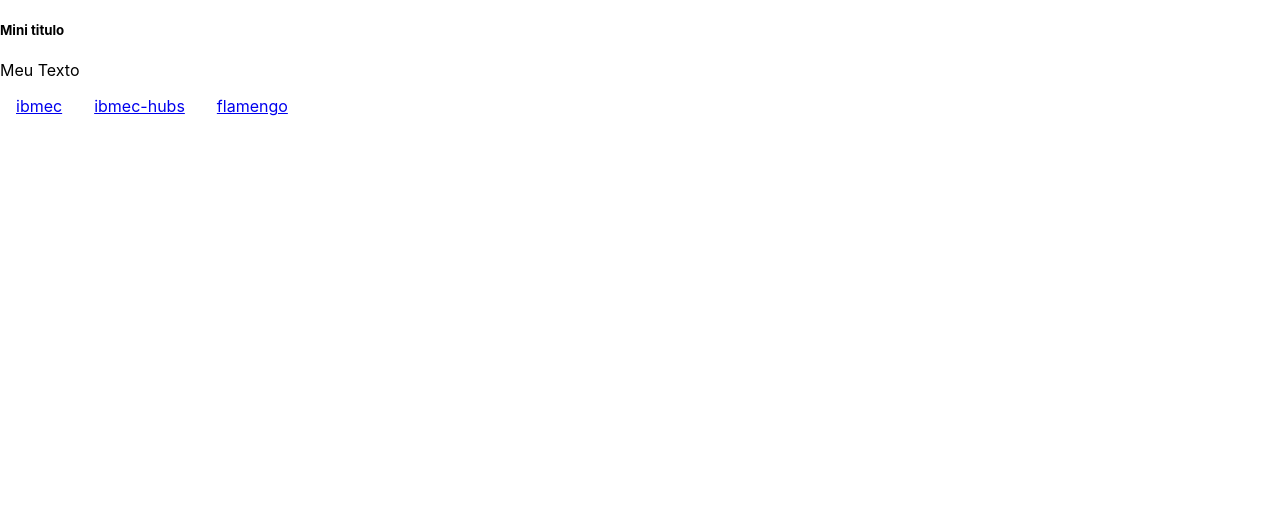
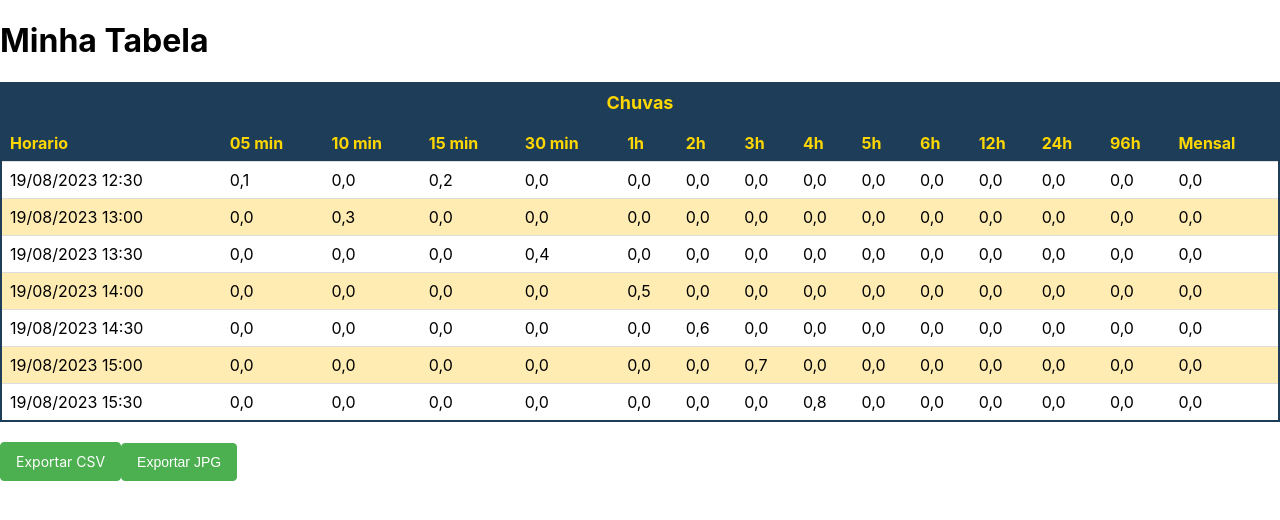
Before and after one commit to Studart7/InfoCloudApp, a React (Create React App) app: page / in a window 1280 px wide. Shown: the top 520 px of the page. Built offline with nearby package versions, Linux system fonts and the light colour scheme.

Commit message:
Add arquivos da Tabela

```diff
--- a/package.json
+++ b/package.json
@@ -6,13 +6,13 @@
     "@testing-library/jest-dom": "^5.17.0",
     "@testing-library/react": "^13.4.0",
     "@testing-library/user-event": "^13.5.0",
-    "chart.js": "^4.4.0",
-    "google-map-react": "^2.2.1",
+    "html2canvas": "^1.4.1",
     "react": "^18.2.0",
-    "react-chartjs-2": "^5.2.0",
+    "react-csv": "^2.2.2",
     "react-dom": "^18.2.0",
     "react-router-dom": "^6.16.0",
     "react-scripts": "5.0.1",
+    "react-table": "^7.8.0",
     "styled-components": "^6.1.0",
     "web-vitals": "^2.1.4"
   },
--- a/src/App.js
+++ b/src/App.js
@@ -1,23 +1,11 @@
-import logo from './logo.svg';
-import './App.css';
+import React from 'react';
+import Tabela from './components/Tabela/Tabela';
 
 function App() {
   return (
-    <div className="App">
-      <header className="App-header">
-        <img src={logo} className="App-logo" alt="logo" />
-        <p>
-          Edit <code>src/App.js</code> and save to reload.
-        </p>
-        <a
-          className="App-link"
-          href="https://reactjs.org"
-          target="_blank"
-          rel="noopener noreferrer"
-        >
-          Learn React
-        </a>
-      </header>
+    <div>
+      <h1>Minha Tabela</h1>
+      <Tabela />
     </div>
   );
 }
--- a/src/components/Cartao/Cartao.jsx
+++ /dev/null
@@ -1,10 +0,0 @@
-import { CartaoContainer, Titulo } from "./style";
-
-const Cartao = ( props ) => (
-    <CartaoContainer>
-        <Titulo>{props.titulo}</Titulo>
-        <p>{props.letra}</p>
-    </CartaoContainer>
-);
-
-export default Cartao;
--- a/src/components/Cartao/style.js
+++ /dev/null
@@ -1,20 +0,0 @@
-const { styled } = require("styled-components");
-
-
-const CartaoContainer = styled.div`
-    display: flex;
-    flex-direction: column;
-    border: 1px black solid;
-    min-width: 8em;
-
-
-    p {
-        text-align: center;
-    }
-`;
-
-const Titulo = styled.h3`
-    color: coral;
-`;
-
-export {CartaoContainer, Titulo}
--- a/src/components/LinkGenerico/LinkGenerico.jsx
+++ /dev/null
@@ -1,7 +0,0 @@
-import { MeuA } from "./style";
-
-const LinkGenerico = ( props ) => (
-    <MeuA href={props.endereco}>{props.texto}</MeuA>
-);
-
-export default LinkGenerico;
--- a/src/components/LinkGenerico/style.js
+++ /dev/null
@@ -1,7 +0,0 @@
-import { styled } from "styled-components";
-
-const MeuA = styled.a`
-    margin: 1em;
-`;
-
-export { MeuA };
--- /dev/null
+++ b/src/components/Tabela/Tabela.jsx
@@ -0,0 +1,135 @@
+import React, { useRef } from 'react';
+import { useTable } from 'react-table';
+import { CSVLink } from 'react-csv';
+import html2canvas from 'html2canvas';
+import './styles.css';
+
+const data = [
+  { id: '19/08/2023 12:30', min5: '0,1', min10: '0,0', min15: '0,2', min30: '0,0', h1: '0,0', h2: '0,0', h3: '0,0', h4: '0,0', h5: '0,0', h6: '0,0', h12: '0,0', h24: '0,0', h96: '0,0', mensal: '0,0', sla: '0,0'},
+  { id: '19/08/2023 13:00', min5: '0,0', min10: '0,3', min15: '0,0', min30: '0,0', h1: '0,0', h2: '0,0', h3: '0,0', h4: '0,0', h5: '0,0', h6: '0,0', h12: '0,0', h24: '0,0', h96: '0,0', mensal: '0,0', sla: '0,0'},
+  { id: '19/08/2023 13:30', min5: '0,0', min10: '0,0', min15: '0,0', min30: '0,4', h1: '0,0', h2: '0,0', h3: '0,0', h4: '0,0', h5: '0,0', h6: '0,0', h12: '0,0', h24: '0,0', h96: '0,0', mensal: '0,0', sla: '0,0'},
+  { id: '19/08/2023 14:00', min5: '0,0', min10: '0,0', min15: '0,0', min30: '0,0', h1: '0,5', h2: '0,0', h3: '0,0', h4: '0,0', h5: '0,0', h6: '0,0', h12: '0,0', h24: '0,0', h96: '0,0', mensal: '0,0', sla: '0,0'},
+  { id: '19/08/2023 14:30', min5: '0,0', min10: '0,0', min15: '0,0', min30: '0,0', h1: '0,0', h2: '0,6', h3: '0,0', h4: '0,0', h5: '0,0', h6: '0,0', h12: '0,0', h24: '0,0', h96: '0,0', mensal: '0,0', sla: '0,0'},
+  { id: '19/08/2023 15:00', min5: '0,0', min10: '0,0', min15: '0,0', min30: '0,0', h1: '0,0', h2: '0,0', h3: '0,7', h4: '0,0', h5: '0,0', h6: '0,0', h12: '0,0', h24: '0,0', h96: '0,0', mensal: '0,0', sla: '0,0'},
+  { id: '19/08/2023 15:30', min5: '0,0', min10: '0,0', min15: '0,0', min30: '0,0', h1: '0,0', h2: '0,0', h3: '0,0', h4: '0,8', h5: '0,0', h6: '0,0', h12: '0,0', h24: '0,0', h96: '0,0', mensal: '0,0', sla: '0,0'},
+
+];
+
+const header = { id: 'Data', min5: '5 Minutos', min10: '10 Minutos', min15: '15 Minutos', min30: '30 Minutos', h1: '1 Hora', h2: '2 Horas', h3: '3 Horas', h4: '4 Horas', h6: '6 Horas', h12: '12 Horas', h24: '24 Horas', h96: '96 Horas', mensal: 'Mensal', sla: 'SLA', chuva: 'Chuva' };
+
+const table = [header, ...data];
+
+
+
+
+const columns = [
+  { Header: 'Horario', accessor: 'id' },
+  { Header: '05 min', accessor: 'min5' },
+  { Header: '10 min', accessor: 'min10' },
+  { Header: '15 min', accessor: 'min15' },
+  { Header: '30 min', accessor: 'min30' },
+  { Header: '1h', accessor: 'h1' },
+  { Header: '2h', accessor: 'h2' },
+  { Header: '3h', accessor: 'h3' },
+  { Header: '4h', accessor: 'h4' },
+  { Header: '5h', accessor: 'h5' },
+  { Header: '6h', accessor: 'h6' },
+  { Header: '12h', accessor: 'h12' },
+  { Header: '24h', accessor: 'h24' },
+  { Header: '96h', accessor: 'h96' },
+  { Header: 'Mensal', accessor: 'mensal' }
+  ];
+
+
+const Tabela = () => {
+  const { getTableProps, getTableBodyProps, headerGroups, rows, prepareRow } = useTable({
+    columns,
+    data,
+  });
+
+  const csvData = table.map(row => ({
+    Horario: row.id,
+    '05 min': row.min5,
+    '10 min': row.min10,
+    '15 min': row.min15,
+    '30 min': row.min30,
+    '1h': row.h1,
+    '2h': row.h2,
+    '3h': row.h3,
+    '4h': row.h4,
+    '5h': row.h5,
+    '6h': row.h6,
+    '12h': row.h12,
+    '24h': row.h24,
+    '96h': row.h96,
+    'Mensal': row.mensal, // Corrected the capitalization
+  }));
+
+  const tableRef = useRef(null);
+
+  const exportToJPG = () => {
+    if (tableRef.current) {
+      html2canvas(tableRef.current).then(canvas => {
+        const imgData = canvas.toDataURL('image/jpeg');
+        const link = document.createElement('a');
+        link.href = imgData;
+        link.download = 'tabela_export.jpg';
+        link.click();
+      });
+    }
+  };
+
+  return (
+    <div>
+      <div className="table-header">Chuvas</div>
+      <table {...getTableProps()} className="custom-table" ref={tableRef}>
+        <thead>
+          {headerGroups.map(headerGroup => (
+            <tr {...headerGroup.getHeaderGroupProps()}>
+              {headerGroup.headers.map(column => (
+                <th
+                  {...column.getHeaderProps()}
+                  style={{
+                    padding: '8px',
+                    textAlign: 'left',
+                    borderBottom: '1px solid #ddd',
+                  }}
+                >
+                  {column.render('Header')}
+                </th>
+              ))}
+            </tr>
+          ))}
+        </thead>
+        <tbody {...getTableBodyProps()}>
+          {rows.map(row => {
+            prepareRow(row);
+            return (
+              <tr {...row.getRowProps()}>
+                {row.cells.map(cell => (
+                  <td
+                    {...cell.getCellProps()}
+                    style={{
+                      padding: '8px',
+                      borderBottom: '1px solid #ddd',
+                    }}
+                  >
+                    {cell.render('Cell')}
+                  </td>
+                ))}
+              </tr>
+            );
+          })}
+        </tbody>
+      </table>
+      <CSVLink data={csvData} filename={'tabela_export.csv'} className="button">
+        Exportar CSV
+      </CSVLink>
+      <button onClick={exportToJPG} className="button">
+        Exportar JPG
+      </button>
+    </div>
+  );
+};
+
+export default Tabela;
--- /dev/null
+++ b/src/components/Tabela/styles.css
@@ -0,0 +1,58 @@
+/* Cabeçalho acima da tabela */
+.table-header {
+    background-color: #1E3D58; /* Azul escuro */
+    color: #FFD700; /* Amarelo */
+    padding: 10px;
+    text-align: center;
+    font-size: 18px;
+    font-weight: bold;
+  }
+
+  /* Tabela */
+  .custom-table {
+    width: 100%;
+    border-collapse: collapse;
+    border: 2px solid #1E3D58; /* Azul escuro */
+    margin-bottom: 20px;
+  }
+
+  /* Cabeçalho da tabela */
+  .custom-table th {
+    background-color: #1E3D58; /* Azul escuro */
+    color: #FFD700; /* Amarelo */
+    padding: 12px;
+    text-align: left;
+  }
+
+  /* Linhas da tabela */
+  .custom-table td {
+    padding: 10px;
+    text-align: left;
+    border-bottom: 1px solid #1E3D58; /* Azul escuro */
+  }
+
+  /* Linhas alternadas com fundo amarelo claro */
+  .custom-table tbody tr:nth-child(even) {
+    background-color: #FFECB3; /* Amarelo claro */
+  }
+
+  /* Hover sobre as linhas */
+  .custom-table tbody tr:hover {
+    background-color: #FFD700; /* Amarelo */
+    color: #1E3D58; /* Azul escuro */
+  }
+
+  .button {
+    display: inline-block;
+    padding: 10px 15px;
+    font-size: 14px;
+    text-align: center;
+    text-decoration: none;
+    cursor: pointer;
+    background-color: #4caf50;
+    color: #ffffff;
+    border: 1px solid #4caf50;
+    border-radius: 4px;
+    margin-bottom: 20px; /* Increased margin-bottom for more space */
+    gap: 2px;
+  }
--- a/src/index.js
+++ b/src/index.js
@@ -1,30 +1,13 @@
 import React from 'react';
 import ReactDOM from 'react-dom/client';
 import './index.css';
-//import App from './App';
+import App from './App';
 import reportWebVitals from './reportWebVitals';
-
-import Primeiro from './pages/Primeiro';
-import Segundo from './pages/Segundo';
-import Listagem from './pages/Listagem/Listagem';
-
-
-import { BrowserRouter, Route, Routes } from 'react-router-dom';
-
-
-
 
 const root = ReactDOM.createRoot(document.getElementById('root'));
 root.render(
   <React.StrictMode>
-    <BrowserRouter>
-      <Routes>
-        <Route path='/' element={<Primeiro/>} />
-        <Route path="segundo"element={<Segundo />} />
-        <Route path="listagem"element={<Listagem />} />
-
-      </Routes>
-    </BrowserRouter>
+    <App />
   </React.StrictMode>
 );
 
--- a/src/pages/Listagem/Listagem.jsx
+++ /dev/null
@@ -1,46 +0,0 @@
-import Cartao from "../../components/Cartao/Cartao";
-import { ContainerListagem, TituloListagem } from "./style";
-
-const dados = [
-    {
-        'titulo' : 'casa',
-        'letra': 'a'
-    },
-    {
-        'titulo' : 'banana',
-        'letra': 'b'
-    },
-    {
-        'titulo' : 'testando',
-        'letra': 'c'
-    },
-    {
-        'titulo' : 'LALA',
-        'letra': 'D'
-    },
-    {
-        'titulo' : 'boneco',
-        'letra': 'e'
-    }
-]
-
-const elementos = dados.map( (el, i) => (
-    <Cartao
-        key = {i}
-        titulo={el.titulo}
-        letra={el.letra}
-    />
-))
-
-const Listagem = () => (
-    <div>
-    <TituloListagem>
-        Listagem de elementos
-    </TituloListagem>
-    <ContainerListagem>
-        {elementos}
-    </ContainerListagem>
-    </div>
-);
-
-export default Listagem;
--- a/src/pages/Listagem/style.js
+++ /dev/null
@@ -1,14 +0,0 @@
-import { styled } from "styled-components";
-
-
-const TituloListagem = styled.h1`
-    color: red;
-`;
-
-const ContainerListagem = styled.div`
-    display: flex;
-    flex-wrap: wrap;
-    justify-content: space-around;
-`;
-
-export {TituloListagem, ContainerListagem}
```
Also changed, not shown: src/pages/Pagina.jsx (added, +12 -0 lines), 1 other file (tests, documents, lock files or other folders).
